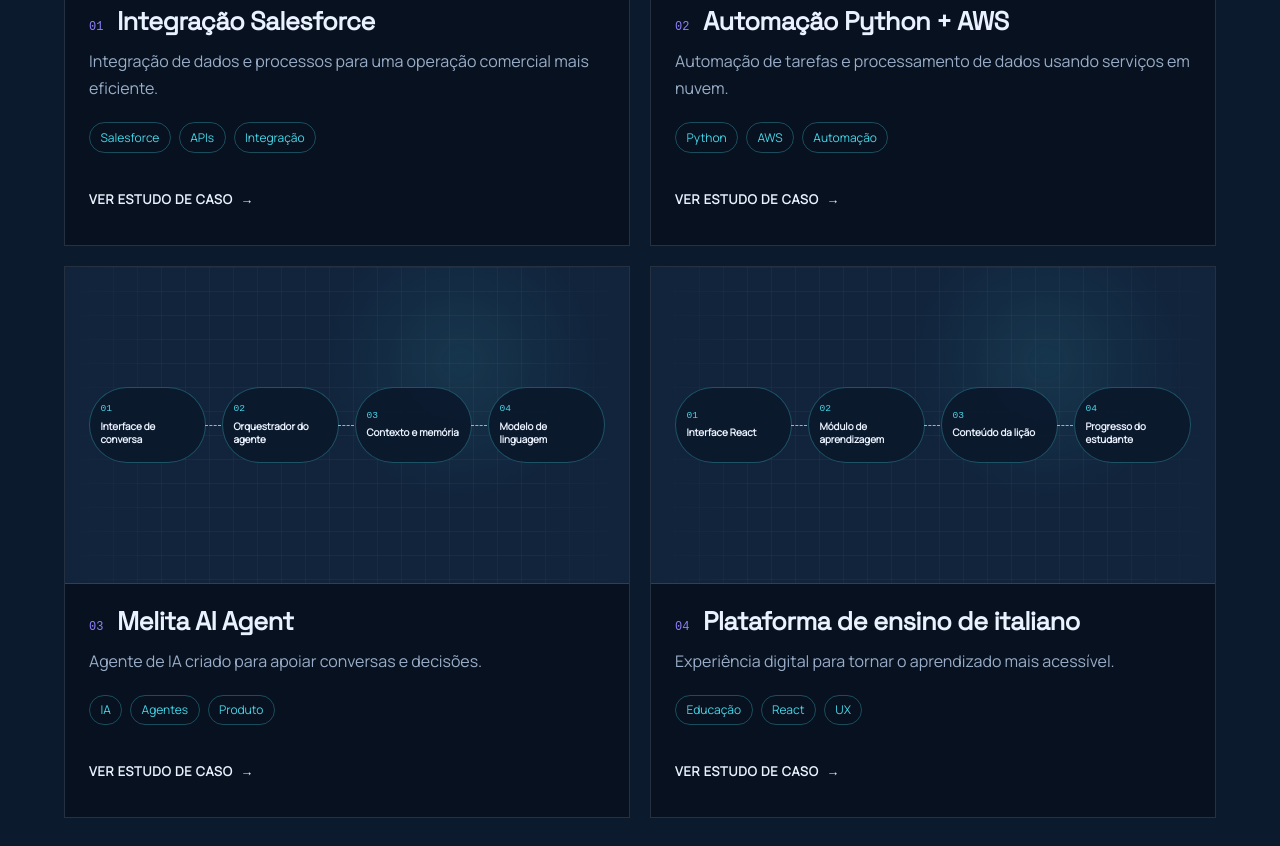
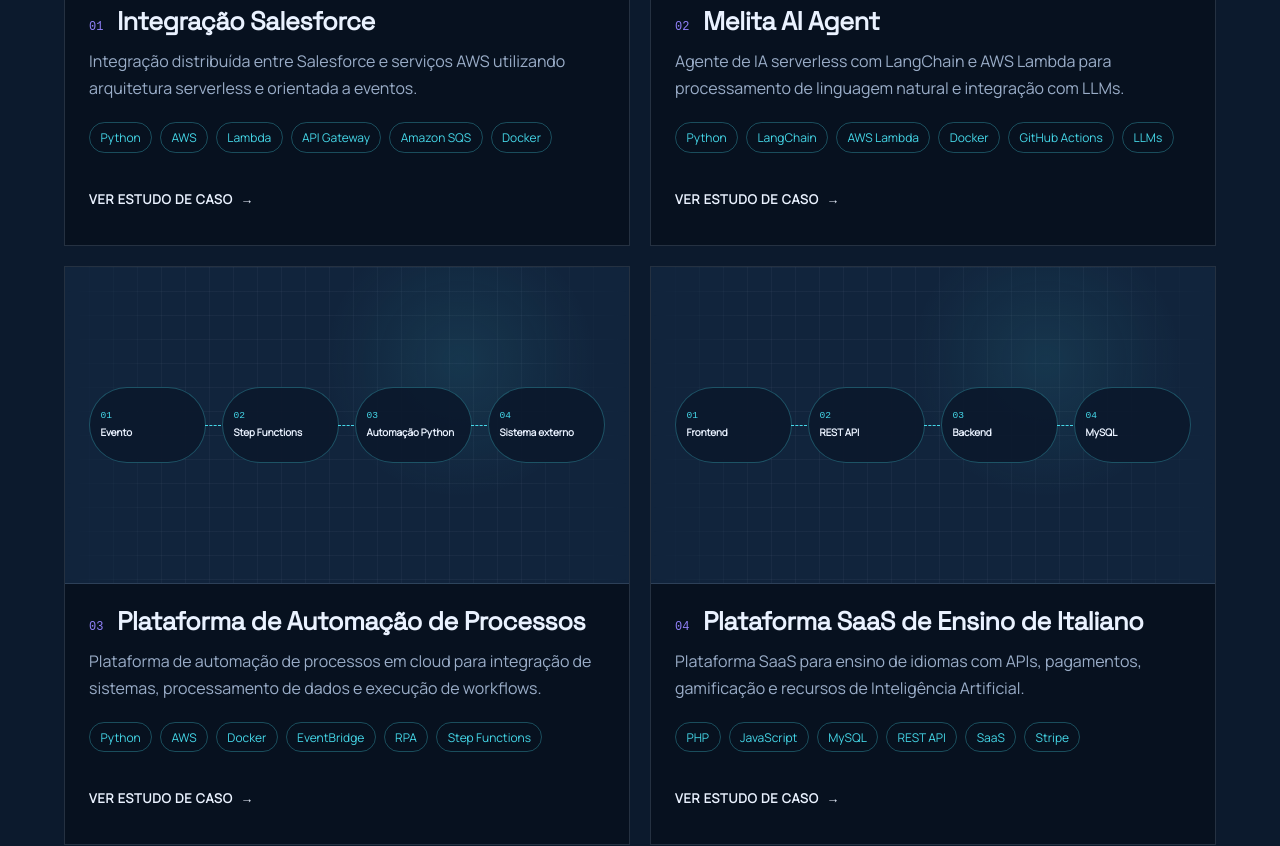
Before and after one commit to joaosalesdev/portfolio, a React (Vite) app: page /#/ in a window 1280 px wide. Shown: the part 2180-3026 px from the top of the page. Built offline with nearby package versions, Linux system fonts and the light colour scheme.

Commit message:
content: atualiza descrições e tecnologias dos projetos

```diff
--- a/src/content.ts
+++ b/src/content.ts
@@ -85,15 +85,15 @@
           slug: 'salesforce-integration',
           number: '01',
           title: 'Integração Salesforce',
-          summary: 'Integração de dados e processos para uma operação comercial mais eficiente.',
+          summary: 'Integração distribuída entre Salesforce e serviços AWS utilizando arquitetura serverless e orientada a eventos.',
           challenge: 'Unificar informações distribuídas e diminuir tarefas manuais entre sistemas.',
           solution: 'Fluxos de integração que mantêm os dados sincronizados e rastreáveis.',
-          stack: ['Salesforce', 'APIs', 'Integração'],
+          stack: ['Python', 'AWS', 'Lambda','API Gateway', 'Amazon SQS', 'Docker'],
           imageAlt: 'Diagrama do projeto de integração Salesforce',
           caseStudy: {
             responsibility: 'Desenhei e implementei o fluxo de integração, defini o mapeamento dos dados e organizei o tratamento de falhas para tornar a sincronização observável e segura.',
             architecture: 'A solução separa a origem dos dados, a camada de integração e o Salesforce. A comunicação por APIs mantém os sistemas desacoplados, enquanto validações e registros de execução facilitam o acompanhamento de cada operação.',
-            requestFlow: ['Sistema de origem', 'API de integração', 'Validação e transformação', 'Salesforce'],
+            requestFlow: ['Sistema de origem', 'API Gateway', 'Amazon SQS', 'Salesforce'],
             challenges: ['Conciliar modelos de dados diferentes', 'Evitar registros duplicados durante reprocessamentos', 'Rastrear falhas sem interromper todo o fluxo'],
             decisions: ['Centralizar transformações na camada de integração', 'Usar identificadores externos para garantir idempotência', 'Registrar contexto e resultado de cada sincronização'],
             result: 'O fluxo reduziu tarefas manuais, aumentou a consistência das informações comerciais e criou uma base mais confiável para evoluir novas integrações.',
@@ -101,18 +101,37 @@
           },
         },
         {
+          slug: 'melita-ai-agent',
+          number: '02',
+          title: 'Melita AI Agent',
+          summary: 'Agente de IA serverless com LangChain e AWS Lambda para processamento de linguagem natural e integração com LLMs.',
+          challenge: 'Oferecer respostas úteis sem perder o contexto da conversa.',
+          solution: 'Um agente orientado por objetivos com instruções e contexto estruturados.',
+          stack: ['Python', 'LangChain', 'AWS Lambda', 'Docker', 'GitHub Actions', 'LLMs'],
+          imageAlt: 'Fluxo de funcionamento do agente de inteligência artificial Melita',
+          caseStudy: {
+            responsibility: 'Estruturei o comportamento do agente, organizei as fontes de contexto e implementei o fluxo de conversa, incluindo validações para respostas mais consistentes.',
+            architecture: 'A aplicação recebe a mensagem, recupera o contexto relevante e monta uma solicitação estruturada para o modelo. A resposta passa por validação antes de retornar à interface e atualizar o histórico.',
+            requestFlow: ['Usuário', 'AWS Lambda', 'LangChain', 'LLM'],
+            challenges: ['Preservar contexto sem aumentar ruído na conversa', 'Reduzir respostas imprecisas ou fora do objetivo', 'Equilibrar qualidade, latência e custo'],
+            decisions: ['Separar instruções, memória e mensagem do usuário', 'Limitar o contexto ao conteúdo relevante', 'Validar a saída antes de apresentá-la na interface'],
+            result: 'O agente passou a produzir interações mais contextualizadas e previsíveis, criando uma base clara para testes, avaliação e evolução do produto.',
+            skills: ['Engenharia de prompts', 'Agentes de IA', 'Arquitetura de contexto', 'Desenvolvimento de produto'],
+          },
+        },
+        {
           slug: 'python-aws-automation',
-          number: '02',
-          title: 'Automação Python + AWS',
-          summary: 'Automação de tarefas e processamento de dados usando serviços em nuvem.',
+          number: '03',
+          title: 'Plataforma de Automação de Processos',
+          summary: 'Plataforma de automação de processos em cloud para integração de sistemas, processamento de dados e execução de workflows.',
           challenge: 'Processos repetitivos consumiam tempo e dificultavam a escalabilidade.',
           solution: 'Rotinas Python executadas na AWS para processar e distribuir dados.',
-          stack: ['Python', 'AWS', 'Automação'],
+          stack: ['Python', 'AWS', 'Docker', 'EventBridge', 'RPA','Step Functions'],
           imageAlt: 'Arquitetura da automação construída com Python e AWS',
           caseStudy: {
             responsibility: 'Implementei as rotinas em Python, estruturei a execução na AWS e defini mecanismos de validação, logs e reprocessamento para operar o fluxo com segurança.',
             architecture: 'A arquitetura orientada a eventos recebe a solicitação, distribui o trabalho por uma fila e executa funções independentes. O armazenamento preserva entradas e resultados para auditoria e reprocessamento.',
-            requestFlow: ['Evento de entrada', 'Amazon SQS', 'AWS Lambda', 'Armazenamento e saída'],
+            requestFlow: ['Evento', 'Step Functions', 'Automação Python', 'Sistema externo'],
             challenges: ['Processar volumes variáveis sem intervenção manual', 'Lidar com falhas temporárias de serviços externos', 'Manter cada execução rastreável'],
             decisions: ['Adotar processamento assíncrono com filas', 'Criar funções pequenas e com responsabilidade definida', 'Aplicar retentativas controladas e fila de mensagens com erro'],
             result: 'A automação diminuiu o tempo dedicado a tarefas repetitivas e permitiu escalar o processamento de forma previsível, com maior visibilidade operacional.',
@@ -120,37 +139,18 @@
           },
         },
         {
-          slug: 'melita-ai-agent',
-          number: '03',
-          title: 'Melita AI Agent',
-          summary: 'Agente de IA criado para apoiar conversas e decisões.',
-          challenge: 'Oferecer respostas úteis sem perder o contexto da conversa.',
-          solution: 'Um agente orientado por objetivos com instruções e contexto estruturados.',
-          stack: ['IA', 'Agentes', 'Produto'],
-          imageAlt: 'Fluxo de funcionamento do agente de inteligência artificial Melita',
-          caseStudy: {
-            responsibility: 'Estruturei o comportamento do agente, organizei as fontes de contexto e implementei o fluxo de conversa, incluindo validações para respostas mais consistentes.',
-            architecture: 'A aplicação recebe a mensagem, recupera o contexto relevante e monta uma solicitação estruturada para o modelo. A resposta passa por validação antes de retornar à interface e atualizar o histórico.',
-            requestFlow: ['Interface de conversa', 'Orquestrador do agente', 'Contexto e memória', 'Modelo de linguagem', 'Resposta ao usuário'],
-            challenges: ['Preservar contexto sem aumentar ruído na conversa', 'Reduzir respostas imprecisas ou fora do objetivo', 'Equilibrar qualidade, latência e custo'],
-            decisions: ['Separar instruções, memória e mensagem do usuário', 'Limitar o contexto ao conteúdo relevante', 'Validar a saída antes de apresentá-la na interface'],
-            result: 'O agente passou a produzir interações mais contextualizadas e previsíveis, criando uma base clara para testes, avaliação e evolução do produto.',
-            skills: ['Engenharia de prompts', 'Agentes de IA', 'Arquitetura de contexto', 'Desenvolvimento de produto'],
-          },
-        },
-        {
           slug: 'italian-learning-platform',
           number: '04',
-          title: 'Plataforma de ensino de italiano',
-          summary: 'Experiência digital para tornar o aprendizado mais acessível.',
+          title: 'Plataforma SaaS de Ensino de Italiano',
+          summary: 'Plataforma SaaS para ensino de idiomas com APIs, pagamentos, gamificação e recursos de Inteligência Artificial.',
           challenge: 'Organizar conteúdos de maneira clara, progressiva e motivadora.',
           solution: 'Uma plataforma centrada na experiência e evolução de cada estudante.',
-          stack: ['Educação', 'React', 'UX'],
+          stack: ['PHP', 'JavaScript', 'MySQL', 'REST API', 'SaaS', 'Stripe'],
           imageAlt: 'Interface da plataforma de ensino de italiano',
           caseStudy: {
             responsibility: 'Modelei a experiência de aprendizagem, desenvolvi a interface em React e organizei a estrutura de conteúdos e progresso para apoiar uma evolução gradual.',
             architecture: 'A interface React consome uma camada de conteúdo organizada por módulos. O estado da aplicação acompanha a navegação e o progresso, permitindo evoluir futuramente para persistência em uma API.',
-            requestFlow: ['Interface React', 'Módulo de aprendizagem', 'Conteúdo da lição', 'Progresso do estudante'],
+            requestFlow: ['Frontend', 'REST API', 'Backend', 'MySQL'],
             challenges: ['Organizar conteúdo sem sobrecarregar a interface', 'Manter uma experiência consistente em diferentes telas', 'Representar progresso de forma simples e motivadora'],
             decisions: ['Dividir o conteúdo em módulos pequenos e progressivos', 'Criar componentes reutilizáveis para lições e exercícios', 'Priorizar navegação clara e feedback imediato'],
             result: 'A plataforma consolidou uma experiência de estudo acessível e responsiva, preparada para receber novos conteúdos e recursos de acompanhamento.',
```
